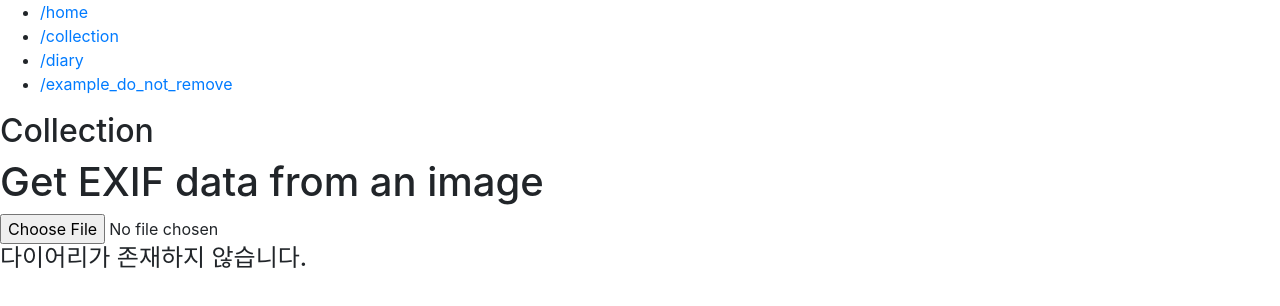
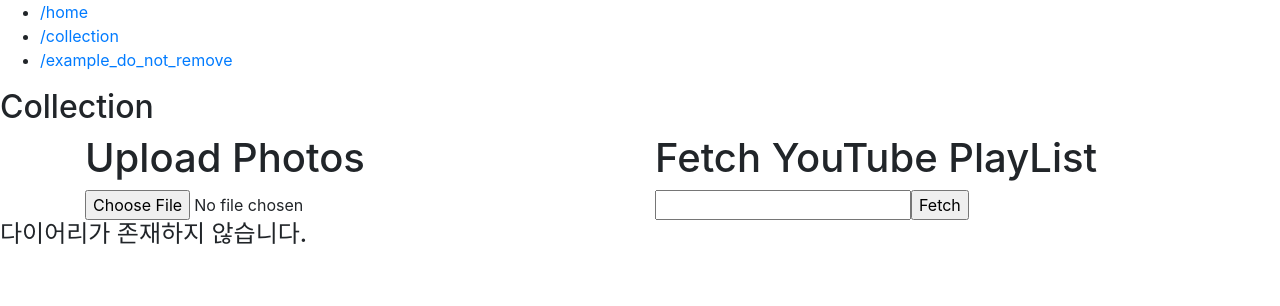
Before and after one commit to lucetre-snu/x-treme, a React (Create React App) app in the folder x-treme/: page /collection in a window 1280 px wide. Shown: the top 306 px of the page. Built offline with nearby package versions, Linux system fonts and the light colour scheme.

Commit message:
Implement Carousels

```diff
--- a/x-treme/package.json
+++ b/x-treme/package.json
@@ -11,6 +11,7 @@
     "react": "^16.13.1",
     "react-bootstrap": "^1.0.1",
     "react-dom": "^16.13.1",
+    "react-responsive-carousel": "^3.2.8",
     "react-router-dom": "^5.2.0",
     "react-scripts": "3.4.1"
   },
--- a/x-treme/src/App.js
+++ b/x-treme/src/App.js
@@ -6,10 +6,9 @@ import {
   Link
 } from "react-router-dom";
 
-import Home from './components/home.js';
-import Collection from './components/collection.js';
-import Diary from './components/diary.js';
-import Example from './components/example.js';
+import Home from './components/home';
+import Collection from './components/collection';
+import Example from './components/example';
 
 export default function App() {
   return (
@@ -24,9 +23,6 @@ export default function App() {
               <Link to="/collection">/collection</Link>
             </li>
             <li>
-              <Link to="/diary">/diary</Link>
-            </li>
-            <li>
               <Link to="/example">/example_do_not_remove</Link>
             </li>
           </ul>
@@ -35,9 +31,6 @@ export default function App() {
         {/* A <Switch> looks through its children <Route>s and
             renders the first one that matches the current URL. */}
         <Switch>
-          <Route path="/diary">
-            <Diary />
-          </Route>
           <Route path="/collection">
             <Collection />
           </Route>
--- /dev/null
+++ b/x-treme/src/components/collection.css
@@ -0,0 +1,3 @@
+.carousel .slide{
+  background: #e9ecef;
+}
--- a/x-treme/src/components/collection.js
+++ b/x-treme/src/components/collection.js
@@ -1,9 +1,26 @@
 import React, { useState } from 'react';
 import Diary from "../entity/Diary"
 import ImageMega from '../apis/ImageMega';
+import DiaryDetail from './diary-detail';
+import { getPlayList } from '../apis/DataProcessor';
+import { Container, Row, Col } from 'react-bootstrap';
+import { Carousel } from 'react-responsive-carousel';
+import "react-responsive-carousel/lib/styles/carousel.min.css";
+import "./collection.css";
 
 export default function Collection() {
   const [ collection, setCollection ] = useState([]);
+  const [ address, setAddress ] = useState('');
+
+  const fetchYouTube = (e) => {
+    e.preventDefault();
+    // PLUKkXeVC39Xr97P94HsAvZeWmvcm2fcJI
+    console.log(address);
+    getPlayList(address)
+    .then((res) => {
+      console.log(res);
+    })
+  }
 
   const handleCollectionChange = (diary) => {
     collection.push(diary);
@@ -15,20 +32,32 @@ export default function Collection() {
   return <div id="collection">
       <h2>Collection</h2>
       <div>
-          <h1>
-            Get EXIF data from an image
-          </h1>
-          <ImageMega collection={ collection } onCollectionChange={handleCollectionChange} />
 
-          { collection.length === 0 ?
-            <h4>다이어리가 존재하지 않습니다.</h4> :
-            collection.map((diary, index) => <div key={index}>
-              제목: {diary.title} <br />
-              설명: {diary.description} <br />
-              날짜: {diary.dateTime.toString()} <br />
-              <img width="200px" src={diary.src} alt=""></img>
-            </div>)
-          }
+        <Container>
+          <Row className="justify-content-md-center">
+            <Col>
+              <h1>Upload Photos</h1>
+              <ImageMega collection={ collection } onCollectionChange={handleCollectionChange} />
+            </Col>
+
+            <Col>
+              <h1>Fetch YouTube PlayList</h1>
+              <form>
+                <input type="text" value={address} onChange={e => setAddress(e.target.value)}/>
+                <input type="submit" value="Fetch" onClick={fetchYouTube}/>
+              </form>
+            </Col>
+          </Row>
+        </Container>
+
+        { collection.length === 0 ?
+          <h4>다이어리가 존재하지 않습니다.</h4> :
+          <Carousel showThumbs={false} showStatus={false} useKeyboardArrows className="presentation-mode">
+            {collection.map((diary, index) => <DiaryDetail diary={diary} key={index} />)}
+          </Carousel>
+        }
+
+
       </div>
 
     </div>;
--- /dev/null
+++ b/x-treme/src/components/diary-detail.js
@@ -0,0 +1,24 @@
+import React from 'react';
+import { Jumbotron, Container, Card } from 'react-bootstrap';
+
+export default function DiaryDetail(props) {
+  return <div id="diary-detail">
+    <Jumbotron fluid>
+      <Container>
+        { props.diary ?
+          <Card>
+            <Card.Body>
+              <Card.Title>{props.diary.title}</Card.Title>
+              <Card.Text>{props.diary.dateTime.toLocaleString()}</Card.Text>
+            </Card.Body>
+            <Card.Img variant="top" src={props.diary.src} style={{ maxWidth:'100%', height:'auto' }} />
+            <Card.Body>
+              <Card.Text>{props.diary.description}</Card.Text>
+            </Card.Body>
+          </Card>:
+          <div />
+        }
+      </Container>
+    </Jumbotron>
+  </div>;
+}
--- a/x-treme/src/components/diary.js
+++ /dev/null
@@ -1,25 +0,0 @@
-import React, {useState} from 'react';
-import { getPlayList } from '../apis/DataProcessor.js';
-
-export default function Diary() {
-  const [address, setAddress] = useState('');
-
-  const fetchYouTube = (e) => {
-    e.preventDefault();
-
-    // PLUKkXeVC39Xr97P94HsAvZeWmvcm2fcJI
-    console.log(address);
-    getPlayList(address)
-    .then((res) => {
-      console.log(res);
-    })
-  }
-
-  return <div id="diary">
-    <h2>Diary</h2>
-      <form>
-          <input type="text" value={address} onChange={e => setAddress(e.target.value)}/>
-          <input type="submit" value="Fetch" onClick={fetchYouTube}/>
-      </form>
-  </div>;
-}
--- a/x-treme/src/components/example.js
+++ b/x-treme/src/components/example.js
@@ -1,12 +1,29 @@
-import React from 'react';
+import React, { useState } from 'react';
 import { Container, Row, Col } from 'react-bootstrap';
 import { Button } from 'react-bootstrap';
-import ImageMega from '../apis/ImageMega';
+import { getPlayList } from '../apis/DataProcessor';
 
 export default function Example() {
+  const [ address, setAddress ] = useState('');
+
+  const fetchYouTube = (e) => {
+    e.preventDefault();
+
+    // PLUKkXeVC39Xr97P94HsAvZeWmvcm2fcJI
+    console.log(address);
+    getPlayList(address)
+    .then((res) => {
+      console.log(res);
+    })
+  }
+
   return <div id="example">
     <h2>Example (not to remove) </h2>
 
+    <form>
+      <input type="text" value={address} onChange={e => setAddress(e.target.value)}/>
+      <input type="submit" value="Fetch" onClick={fetchYouTube}/>
+    </form>
     <Button variant="primary">Primary</Button>{' '}
     <Button variant="secondary">Secondary</Button>{' '}
     <Button variant="success">Success</Button>{' '}
@@ -34,11 +51,5 @@ export default function Example() {
       </Row>
     </Container>
 
-    <div>
-        <h1>
-          Get EXIF data
-        </h1>
-        <ImageMega />
-    </div>
   </div>;
 }
```
Also changed, not shown: 1 other file (tests, documents, lock files or other folders).
